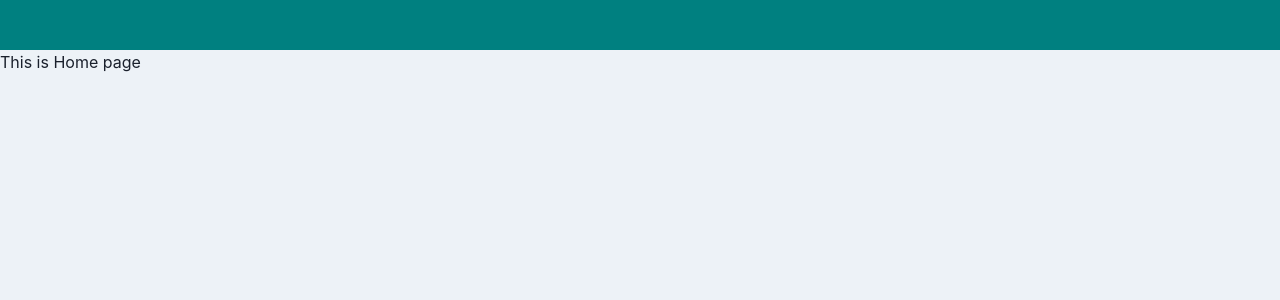
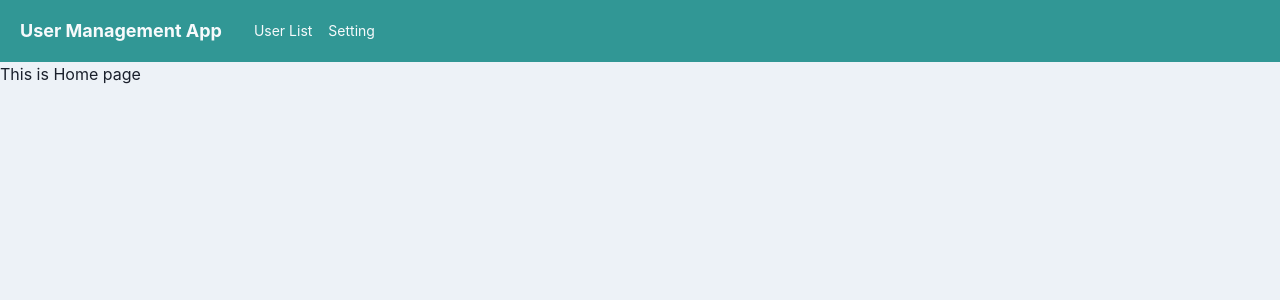
Before and after one commit to Chimoha31/TS_chakraUI, a React (Create React App) app: page /home in a window 1280 px wide. Shown: the top 300 px of the page. Built offline with nearby package versions, Linux system fonts and the light colour scheme.

Commit message:
installed chakra-ui/icons

```diff
--- a/package.json
+++ b/package.json
@@ -3,6 +3,7 @@
   "version": "0.1.0",
   "private": true,
   "dependencies": {
+    "@chakra-ui/icons": "^1.0.4",
     "@chakra-ui/react": "^1.6.12",
     "@emotion/react": "^11.5.0",
     "@emotion/styled": "^11.3.0",
--- a/src/components/organism/layout/Header.tsx
+++ b/src/components/organism/layout/Header.tsx
@@ -1,8 +1,38 @@
-import { VFC, memo } from 'react';
+import { VFC, memo } from "react";
+import { Box, Flex, Heading, Link } from "@chakra-ui/react";
+// import { HamburgerIcon } from "@chakra-ui/icons";
 
-export const  Header:VFC = memo(() => {
+export const Header: VFC = memo(() => {
+  return (
+    <Flex
+      as="nav"
+      bg="teal.500"
+      color="gray.50"
+      align="center"
+      justify="space-between"
+      padding={{ base: 3, md: 5 }}
+    >
+      <Flex align="center" as="a" mr={8} _hover={{cursor: "pointer"}}>
+        <Heading as="h1" fontSize={{ base: "md", md: "lg" }}>
+          User Management App
+        </Heading>
+      </Flex>
 
-  return(
-    <div style={{height: "50px", backgroundColor:"teal"}}></div>
-  )
+      <Flex
+        align="center"
+        fontSize="sm"
+        flexGrow={2}
+        display={{ base: "none", md: "flex" }}
+      >
+        <Box pr={4}>
+          <Link>User List</Link>
+        </Box>
+        <Box>
+          <Link>Setting</Link>
+        </Box>
+      </Flex>
+
+      {/* <IconButton aria-label= "menu-button" icon={<HamburgerIcon />} size="sm" variant="unstyled"/> */}
+    </Flex>
+  );
 });
```
Also changed, not shown: 1 other file (tests, documents, lock files or other folders).
